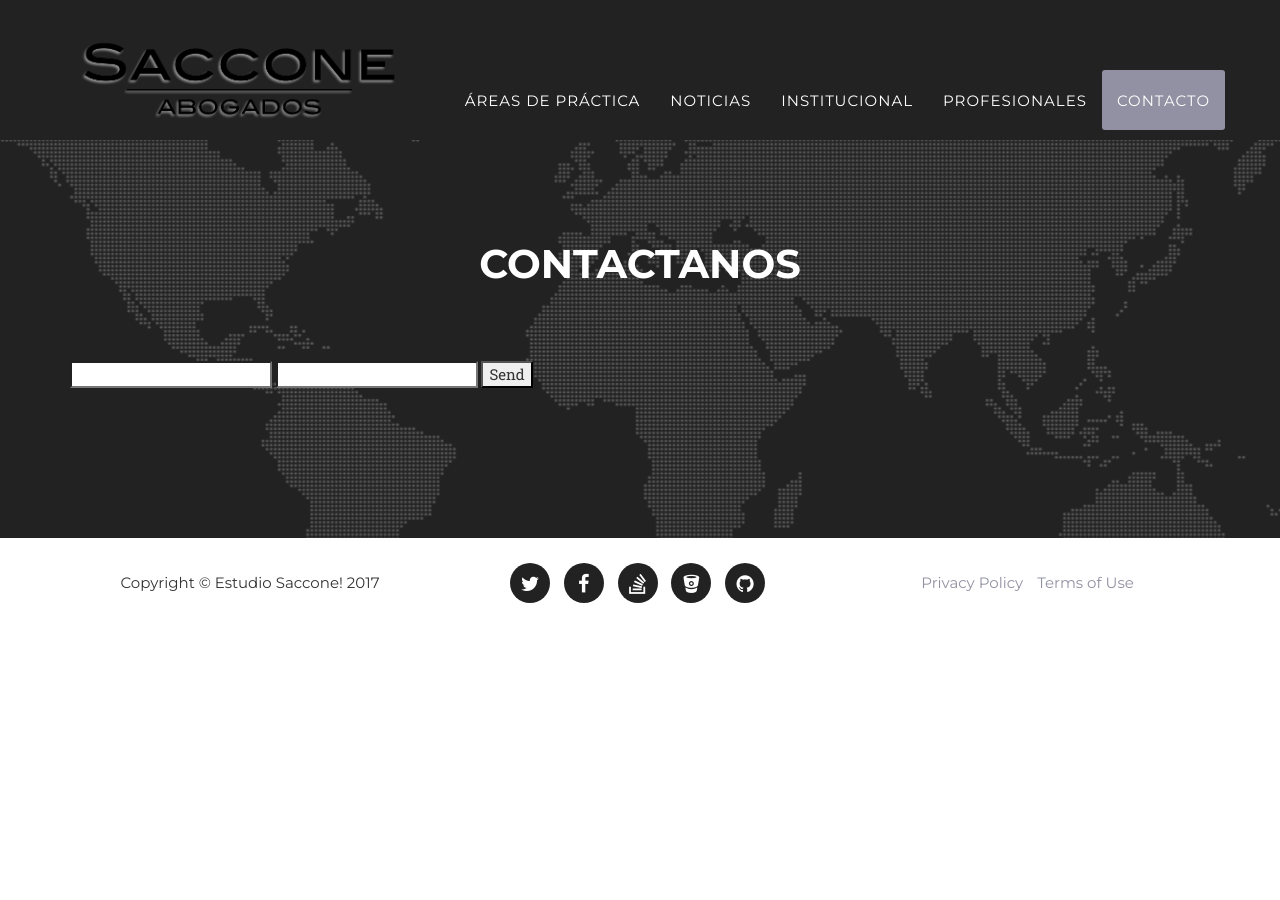
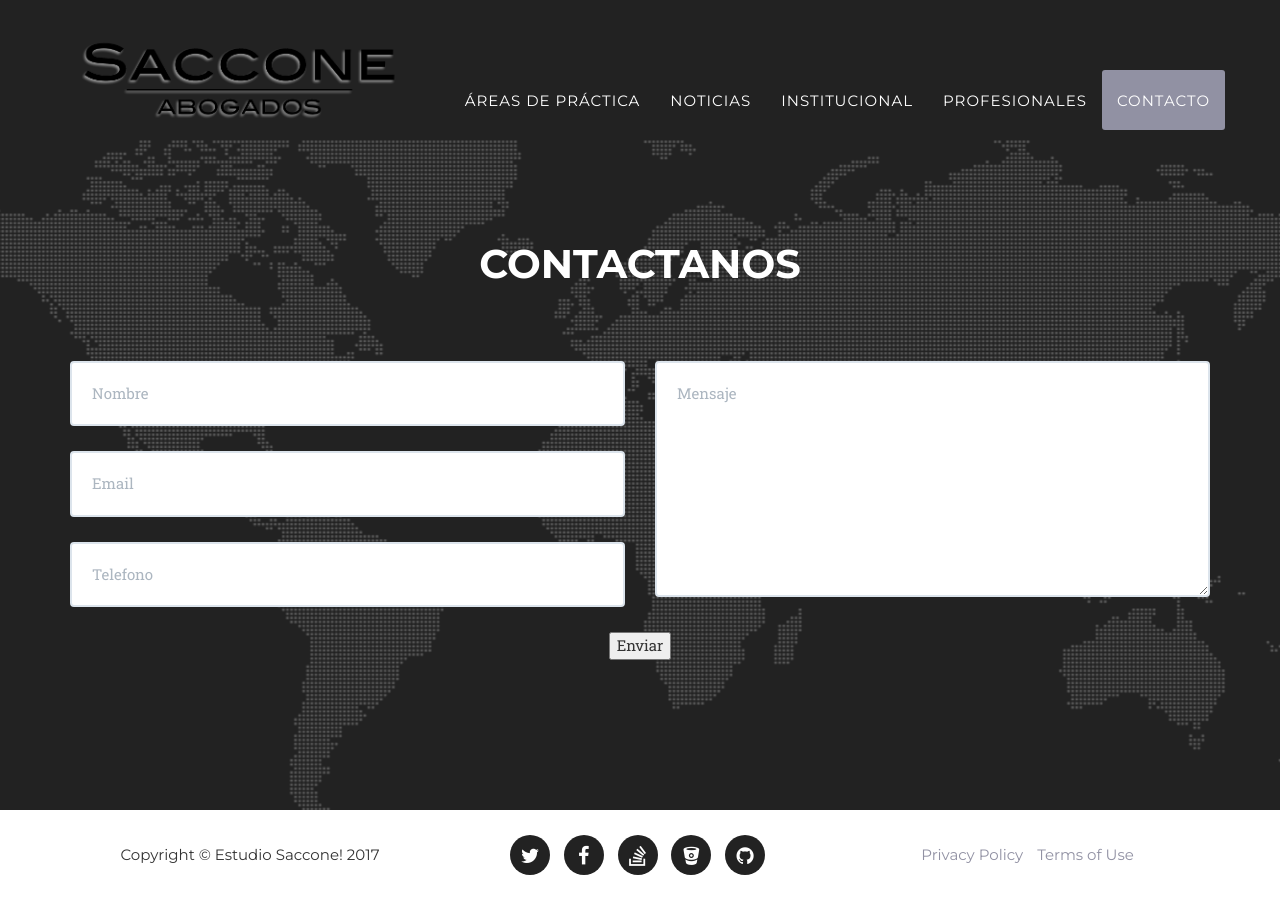
Before and after one commit to gorremi/we_estudio_saccone, a Jekyll site: the page built from index.html, in a window 1280 px wide and 900 px high, scrolled down 5439 px. Built offline with Jekyll 4.4.1, drawn with Linux system fonts in a browser that asks for light colours; some web fonts are replaced; before the commit the page ends 6067 px from its top, so only the background shows below that.

Commit message:
formulario mail

```diff
--- a/_includes/contact.html
+++ b/_includes/contact.html
@@ -6,7 +6,7 @@
                     <h3 class="section-subheading text-muted"><!-- texto --></h3>
                 </div>
             </div>
-            <!--
+
             <div class="row">
                 <div class="col-lg-12">
                     <form name="sentMessage" id="contactForm" action="https://formspree.io/gorremi@gmail.com" method="POST">
@@ -41,12 +41,11 @@
                 </div>
             </div>
 
-          -->
-          <form action="https://formspree.io/gorremi@gmail.com"
-      method="POST">
-    <input type="text" name="name">
+
+      <!--    <form action="https://formspree.io/gorremi@gmail.com" method="POST">
+    <input class="form-control" type="text" name="name">
     <input type="email" name="_replyto">
-    <input type="submit" value="Send">
-        </form>
+    <button  type="submit" value="Send">Enviar</button>
+        </form> -->
         </div>
     </section>
```
